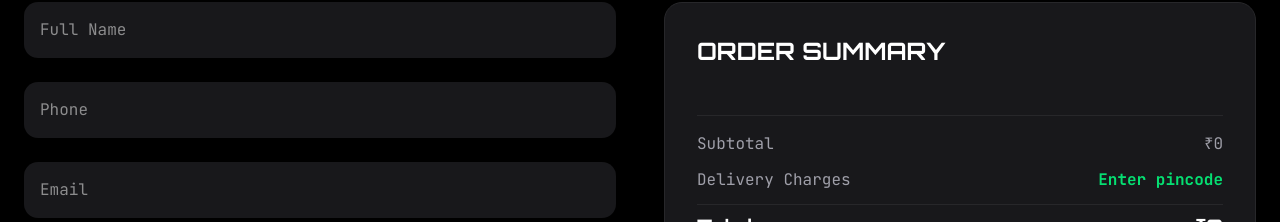
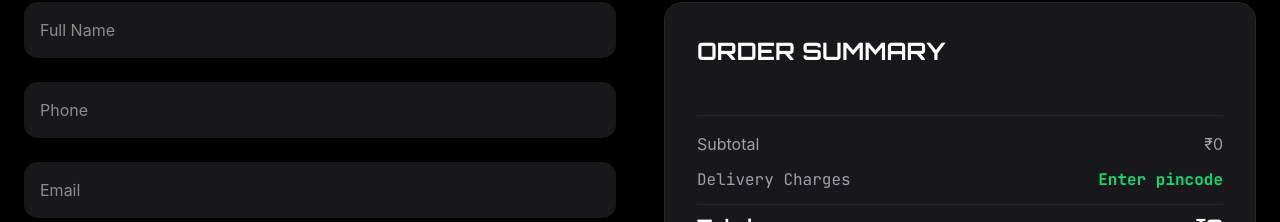
Before and after one commit to Survi21/XBIHAR-STORE, a Next.js app in the folder frontend/: page /checkout in a window 1280 px wide. Shown: the part 198-420 px from the top of the page. Built offline with nearby package versions, Linux system fonts and the light colour scheme.

Commit message:
style: updated font style on checkout page

```diff
--- a/frontend/app/checkout/page.tsx
+++ b/frontend/app/checkout/page.tsx
@@ -329,7 +329,7 @@ try {
         <h1 className="text-4xl font-orbitron mb-12">CHECKOUT</h1>
         <div className="grid md:grid-cols-2 gap-12">
           {/* LEFT FORM */}
-          <div className="space-y-6">
+          <div className="space-y-6 font-['Inter'] ">
             <input placeholder="Full Name" value={formData.name} onChange={(e) => setFormData({ ...formData, name: e.target.value })} className="w-full bg-zinc-900 p-4 rounded-xl outline-none" />
             <input placeholder="Phone" value={formData.phone} onChange={(e) => setFormData({ ...formData, phone: e.target.value })} className="w-full bg-zinc-900 p-4 rounded-xl outline-none" />
             <input placeholder="Email" value={formData.email} onChange={(e) => setFormData({ ...formData, email: e.target.value })} className="w-full bg-zinc-900 p-4 rounded-xl outline-none" />
@@ -355,7 +355,7 @@ try {
             <h2 className="text-2xl font-orbitron mb-6">ORDER SUMMARY</h2>
             <div className="space-y-3 max-h-60 overflow-y-auto pr-2">
               {cart.map((item, index) => (
-                <div key={item.id + "-" + index} className="flex justify-between text-zinc-300">
+                <div key={item.id + "-" + index} className="flex justify-between text-zinc-300 font-['Inter'] ">
                   <p>{item.title} x {item.quantity}</p>
                   <p>₹{item.price * item.quantity}</p>
                 </div>
@@ -363,12 +363,12 @@ try {
             </div>
 
             <div className="mt-6 border-t border-zinc-800 pt-4 space-y-3 text-zinc-400">
-              <div className="flex justify-between">
+              <div className="flex justify-between font-['Inter']">
                 <p>Subtotal</p>
                 <p>₹{totalPrice}</p>
               </div>
               {couponDiscount > 0 && (
-                <div className="flex justify-between text-red-400">
+                <div className="flex justify-between text-red-400 font-['Inter']">
                   <p>Coupon Discount</p>
                   <p>-₹{couponDiscount}</p>
                 </div>
```
